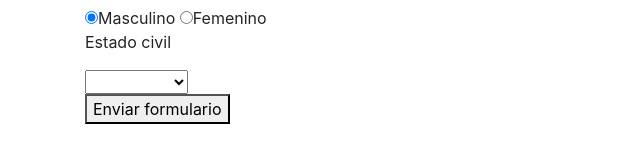
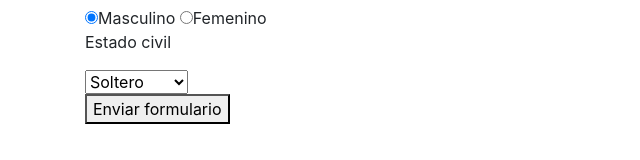
Before and after one commit to LeonOmega2712/AngularForm, an Angular app: page / in a window 1280 px wide. Shown: the part 262-422 px from the top of the page, without its empty margins (0-640 px from the left). Built offline with nearby package versions, Linux system fonts and the light colour scheme.

Commit message:
Agregada opcion de default a estado civil

```diff
--- a/src/app/app.component.html
+++ b/src/app/app.component.html
@@ -62,8 +62,8 @@
 
     <fieldset>
       <p>Estado civil</p>
-      <select name="estadoCivil" formControlName="civilState" >
-        <option selected="selected">Soltero</option>
+      <select name="estadoCivil" formControlName="civilState" [(ngModel)]="civilState">
+        <option>Soltero</option>
         <option>Casado</option>
         <option>Divorciado</option>
       </select>
--- a/src/app/app.component.ts
+++ b/src/app/app.component.ts
@@ -16,6 +16,7 @@ import {
 export class AppComponent {
   formBuilder: FormGroup;
   sex = 'Masculino';
+  civilState = 'Soltero';
   group: FormGroup = new FormGroup({
     name: new FormControl('', [Validators.required]),
     lastName: new FormControl('', [Validators.required]),
```
